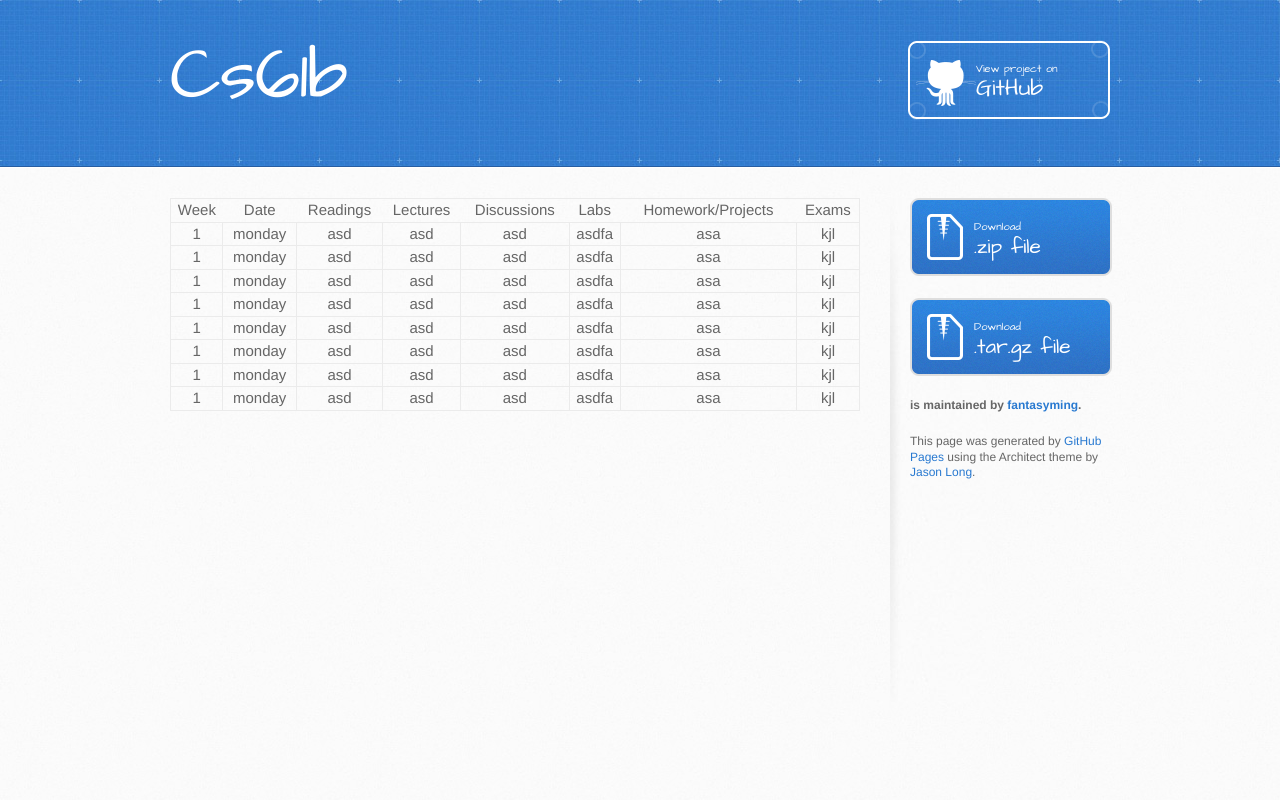
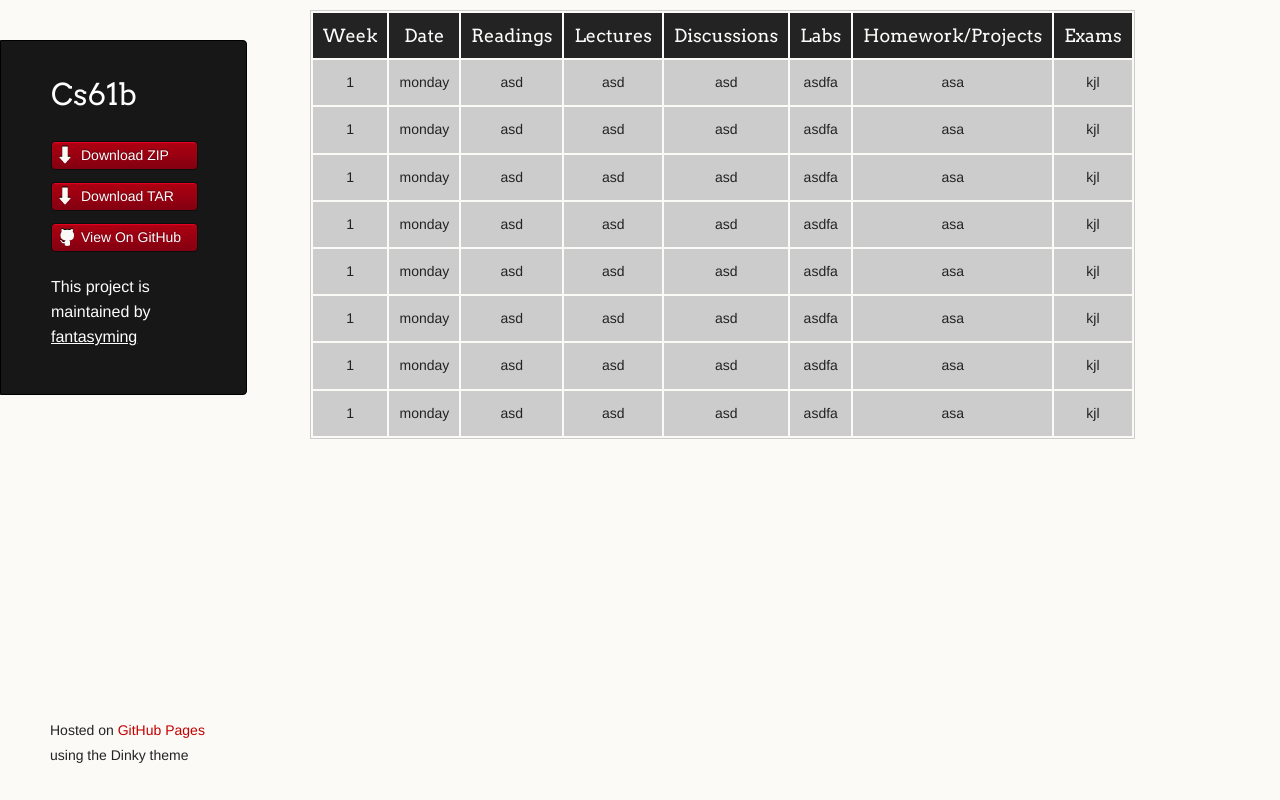
Before and after one commit to fantasyming/CS61B, a plain HTML site: page index.html in a window 1280 px wide. Drawn offline with Linux system fonts and the light colour scheme.

Commit message:
Create gh-pages branch via GitHub

```diff
--- a/index.html
+++ b/index.html
@@ -1,34 +1,36 @@
-<!DOCTYPE html>
+<!doctype html>
 <html>
   <head>
-    <meta charset='utf-8'>
+    <meta charset="utf-8">
     <meta http-equiv="X-UA-Compatible" content="chrome=1">
-    <meta name="viewport" content="width=device-width, initial-scale=1, maximum-scale=1">
-    <link href='https://fonts.googleapis.com/css?family=Architects+Daughter' rel='stylesheet' type='text/css'>
-    <link rel="stylesheet" type="text/css" href="stylesheets/stylesheet.css" media="screen">
-    <link rel="stylesheet" type="text/css" href="stylesheets/github-light.css" media="screen">
-    <link rel="stylesheet" type="text/css" href="stylesheets/print.css" media="print">
+    <title>Cs61b by fantasyming</title>
 
+    <link rel="stylesheet" href="stylesheets/styles.css">
+    <link rel="stylesheet" href="stylesheets/github-light.css">
+    <script src="javascripts/scale.fix.js"></script>
+    <meta name="viewport" content="width=device-width, initial-scale=1, user-scalable=no">
     <!--[if lt IE 9]>
     <script src="//html5shiv.googlecode.com/svn/trunk/html5.js"></script>
     <![endif]-->
+  </head>
+  <body>
+    <div class="wrapper">
+      <header>
+        <h1 class="header">Cs61b</h1>
+        <p class="header"></p>
 
-    <title>Cs61b by fantasyming</title>
-  </head>
+        <ul>
+          <li class="download"><a class="buttons" href="https://github.com/fantasyming/CS61B/zipball/master">Download ZIP</a></li>
+          <li class="download"><a class="buttons" href="https://github.com/fantasyming/CS61B/tarball/master">Download TAR</a></li>
+          <li><a class="buttons github" href="https://github.com/fantasyming/CS61B">View On GitHub</a></li>
+        </ul>
 
-  <body>
-    <header>
-      <div class="inner">
-        <h1>Cs61b</h1>
-        <h2></h2>
-        <a href="https://github.com/fantasyming/CS61B" class="button"><small>View project on</small> GitHub</a>
-      </div>
-    </header>
+        <p class="header">This project is maintained by <a class="header name" href="https://github.com/fantasyming">fantasyming</a></p>
 
-    <div id="content-wrapper">
-      <div class="inner clearfix">
-        <section id="main-content">
-          <table>
+
+      </header>
+      <section>
+        <table>
 <thead>
 <tr>
 <th align="center">Week</th>
@@ -124,25 +126,12 @@
 </tr>
 </tbody>
 </table>
-        </section>
-
-        <aside id="sidebar">
-          <a href="https://github.com/fantasyming/CS61B/zipball/master" class="button">
-            <small>Download</small>
-            .zip file
-          </a>
-          <a href="https://github.com/fantasyming/CS61B/tarball/master" class="button">
-            <small>Download</small>
-            .tar.gz file
-          </a>
-
-          <p class="repo-owner"><a href="https://github.com/fantasyming/CS61B"></a> is maintained by <a href="https://github.com/fantasyming">fantasyming</a>.</p>
-
-          <p>This page was generated by <a href="https://pages.github.com">GitHub Pages</a> using the Architect theme by <a href="https://twitter.com/jasonlong">Jason Long</a>.</p>
-        </aside>
-      </div>
+      </section>
+      <footer>
+        <p><small>Hosted on <a href="https://pages.github.com">GitHub Pages</a> using the Dinky theme</small></p>
+      </footer>
     </div>
-
+    <!--[if !IE]><script>fixScale(document);</script><![endif]-->
 
   </body>
 </html>
--- a/params.json
+++ b/params.json
@@ -1 +1 @@
-{"name":"Cs61b","tagline":"","body":"\r\n| Week | Date |\tReadings | Lectures | Discussions | Labs | Homework/Projects | Exams |\r\n| :---: |:----:| :-----: | :---: |:----:|:-----:| :----:| :-----:|\r\n| 1 | monday |asd | asd | asd | asdfa | asa | kjl |\r\n| 1 | monday |asd | asd | asd | asdfa | asa | kjl |\r\n| 1 | monday |asd | asd | asd | asdfa | asa | kjl |\r\n| 1 | monday |asd | asd | asd | asdfa | asa | kjl |\r\n| 1 | monday |asd | asd | asd | asdfa | asa | kjl |\r\n| 1 | monday |asd | asd | asd | asdfa | asa | kjl |\r\n| 1 | monday |asd | asd | asd | asdfa | asa | kjl |\r\n| 1 | monday |asd | asd | asd | asdfa | asa | kjl |","google":"","note":"Don't delete this file! It's used internally to help with page regeneration."}
+{"name":"Cs61b","tagline":"","body":"# \r\n| Week | Date |\tReadings | Lectures | Discussions | Labs | Homework/Projects | Exams |\r\n| :---: |:----:| :-----: | :---: |:----:|:-----:| :----:| :-----:|\r\n| 1 | monday |asd | asd | asd | asdfa | asa | kjl |\r\n| 1 | monday |asd | asd | asd | asdfa | asa | kjl |\r\n| 1 | monday |asd | asd | asd | asdfa | asa | kjl |\r\n| 1 | monday |asd | asd | asd | asdfa | asa | kjl |\r\n| 1 | monday |asd | asd | asd | asdfa | asa | kjl |\r\n| 1 | monday |asd | asd | asd | asdfa | asa | kjl |\r\n| 1 | monday |asd | asd | asd | asdfa | asa | kjl |\r\n| 1 | monday |asd | asd | asd | asdfa | asa | kjl |","google":"","note":"Don't delete this file! It's used internally to help with page regeneration."}
```
